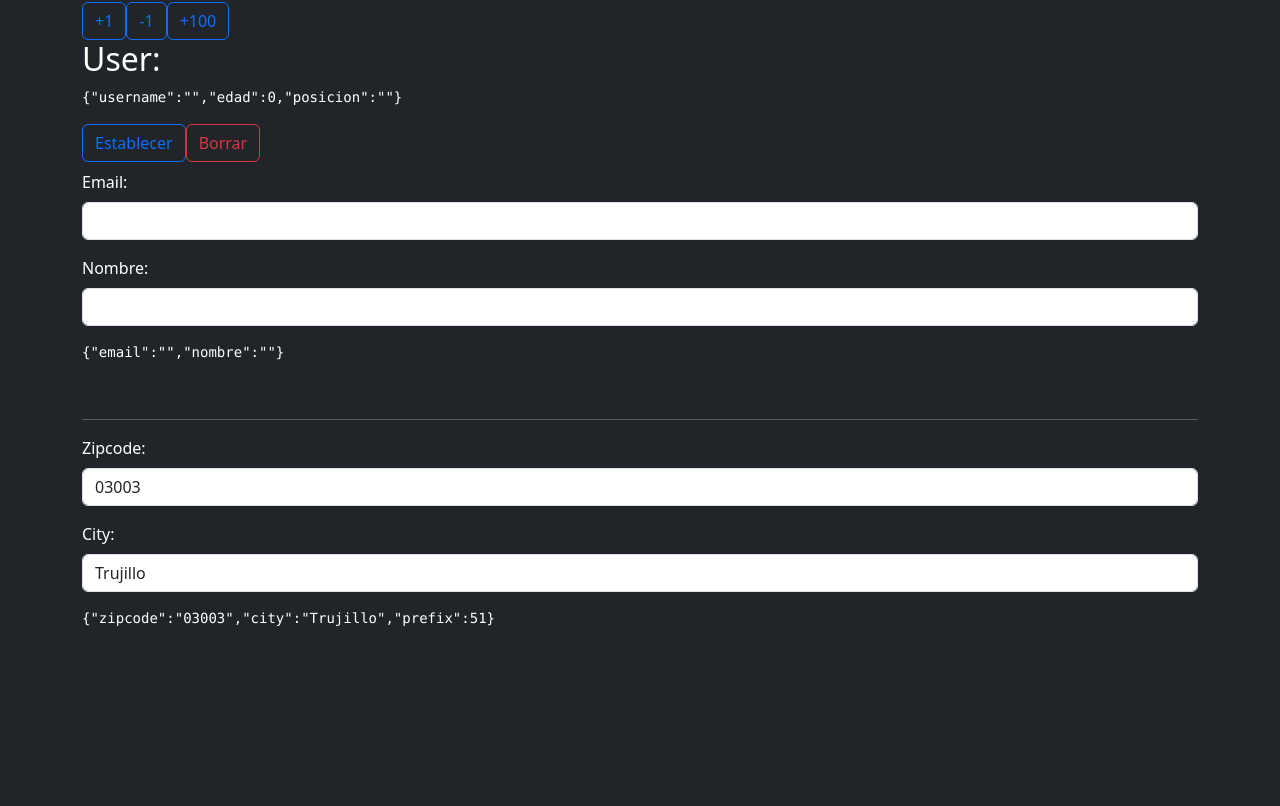
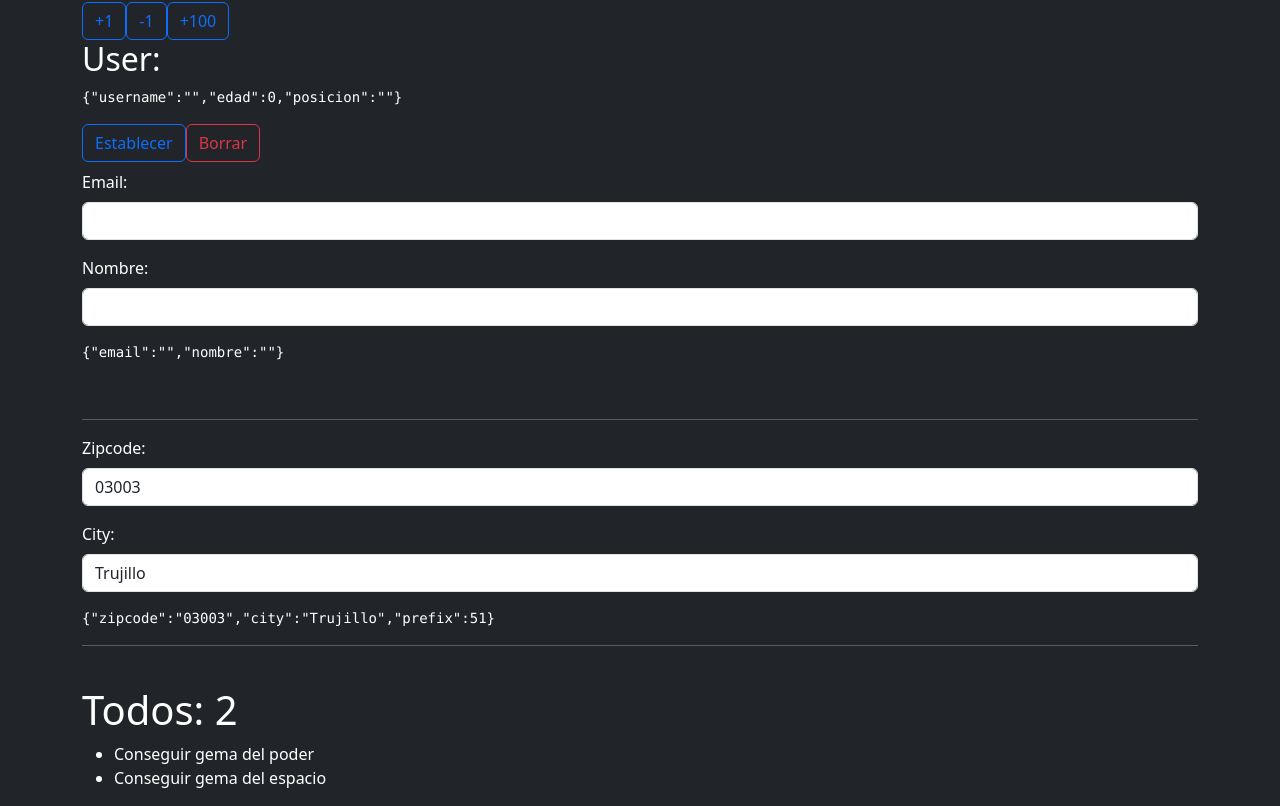
Before and after one commit to jchaconv/react-typescript, a React (Create React App) app in the folder mi-app/: page / in a window 1280 px wide. Shown: the part 737-1543 px from the top of the page. Before the commit the page ends 1382 px from the top, so only its background shows below. Built offline with nearby package versions, Linux system fonts and the light colour scheme.

Commit message:
fin useContext createContext ContextProvider

```diff
--- a/mi-app/src/App.tsx
+++ b/mi-app/src/App.tsx
@@ -5,6 +5,7 @@
 import { TimerPadre } from "./components/TimerPadre";
 import { UserRed } from "./components/UserRed";
 import { Usuario } from "./components/Usuario";
+import { Todo } from "./todo/Todo";
 
 
 function App() {
@@ -34,7 +35,10 @@
         <hr />
 
         <Formulario2 />
+        <hr />
+        <br />
 
+        <Todo />
 
 
       </>
--- /dev/null
+++ b/mi-app/src/todo/Todo.tsx
@@ -0,0 +1,12 @@
+import { Title } from "./components/Title"
+import { TodoList } from "./components/TodoList"
+import { TodoProvider } from "./context/TodoProvider"
+
+export const Todo = () => {
+    return (
+        <TodoProvider>
+            <Title />
+            <TodoList />
+        </TodoProvider>
+    )
+}
--- /dev/null
+++ b/mi-app/src/todo/components/Title.tsx
@@ -0,0 +1,10 @@
+import { useTodos } from '../hooks/useTodos'
+
+export const Title = () => {
+
+    const { pendingTodos } = useTodos();
+
+    return (
+        <h1>Todos: { pendingTodos }</h1>
+    )
+}
--- /dev/null
+++ b/mi-app/src/todo/components/TodoItem.tsx
@@ -0,0 +1,33 @@
+import { TodoContext } from "../context/TodoContext";
+import { useTodos } from "../hooks/useTodos";
+import { Todo } from "../interfaces/interfaces"
+import { useContext } from "react";
+
+interface props {
+    todo: Todo
+}
+
+export const TodoItem = ({ todo }: props) => {
+
+    //const { toggleTodo } = useContext( TodoContext );
+
+    const { toggleTodo } = useTodos();
+
+    /*const handleDoubleClick = () => {
+        //console.log('handleDoubleClick: ', todo.desc);
+        toggleTodo( todo.id );
+    }*/
+
+    return (
+        <li
+            // onDoubleClick={handleDoubleClick}
+            onDoubleClick={ () => toggleTodo( todo.id ) }
+            style={{
+                cursor: 'pointer',
+                textDecoration: todo.completed ? 'line-through' : ''
+            }}
+        >
+            {todo.desc}
+        </li>
+    )
+}
--- /dev/null
+++ b/mi-app/src/todo/components/TodoList.tsx
@@ -0,0 +1,24 @@
+//import { useContext } from "react"
+//import { TodoContext } from "../context/TodoContext";
+import { TodoItem } from "./TodoItem";
+import { useTodos } from "../hooks/useTodos";
+
+
+export const TodoList = () => {
+
+    //const { todoState } = useContext( TodoContext );
+    //const { todos } = todoState;
+
+    const { todos } = useTodos(); //Mejor usar el customhook
+
+    console.log( todos );
+
+
+    return (
+        <ul>
+            {
+                todos.map( todo => <TodoItem todo={ todo } key={ todo.id } /> )
+            }
+        </ul>
+    )
+}
--- /dev/null
+++ b/mi-app/src/todo/context/TodoContext.tsx
@@ -0,0 +1,10 @@
+import { createContext } from "react";
+import { TodoState } from "../interfaces/interfaces";
+
+export type TodoContextProps = {
+    todoState: TodoState;
+    toggleTodo: ( id_: string) => void;
+}
+
+//{} as TodoContextProps para evitar errores
+export const TodoContext = createContext<TodoContextProps>({} as TodoContextProps);
--- /dev/null
+++ b/mi-app/src/todo/context/TodoProvider.tsx
@@ -0,0 +1,50 @@
+import { useReducer } from 'react'
+import { TodoContext } from './TodoContext'
+import { TodoState } from '../interfaces/interfaces'
+import { todoReducer } from './todoReducer'
+
+const INITIAL_STATE: TodoState = {
+    todoCount: 2,
+    todos: [
+        {
+            id:'1',
+            desc: 'Conseguir gema del poder',
+            completed: false
+        },
+        {
+            id:'2',
+            desc: 'Conseguir gema del espacio',
+            completed: false,
+        }
+
+    ],
+    completed: 0,
+    pending: 2
+}
+
+//Se pone el arreglo porque si en el componente hay más de un elemento sale error
+//por ejemplo si hay un h1 y un div sale error. Si hay solo un h1 solo toma bien.
+interface props {
+    children: JSX.Element | JSX.Element[]
+}
+
+export const TodoProvider = ({ children }: props) => {
+
+    const [todoState, dispatch] = useReducer(todoReducer, INITIAL_STATE);
+
+    const toggleTodo = ( id: string ) => {
+        dispatch({ type: 'toggleTodo', payload: { id } })
+    }
+
+    return (
+        // Para retornar todo el state en el provider
+        //Esto sirve para que todos los hijos tengan acceso a la info
+        <TodoContext.Provider value={{
+            todoState,
+            toggleTodo
+        }}
+        >
+            { children }
+        </TodoContext.Provider>
+    )
+}
--- /dev/null
+++ b/mi-app/src/todo/context/todoReducer.ts
@@ -0,0 +1,32 @@
+import { Todo, TodoState } from "../interfaces/interfaces";
+
+type TodoActions =
+    | { type: 'addTodo', payload: Todo }
+    | { type: 'toggleTodo', payload: { id: string } }; //este payload
+
+export const todoReducer = (state: TodoState, action: TodoActions) => {
+
+    switch (action.type) {
+        case 'addTodo':
+            return {
+                ...state,
+                todos: [ ...state.todos, action.payload ] //retornar un nuevo todo
+            }
+        case 'toggleTodo':
+            return {
+                ...state,
+                //para hacer una copia de todas las propiedades
+                //si se deja solo como (todo) hace una copia y no funciona bien
+                todos: state.todos.map( ({...todo}) => {
+                    if( todo.id === action.payload.id ) {
+                        todo.completed = !todo.completed;
+                    }
+                    return todo;
+                })
+            }
+
+        default:
+            return state;
+    }
+
+}
--- /dev/null
+++ b/mi-app/src/todo/hooks/useTodos.ts
@@ -0,0 +1,14 @@
+import { useContext } from "react";
+import { TodoContext } from "../context/TodoContext";
+
+export const useTodos = () => {
+
+    const { todoState, toggleTodo } = useContext( TodoContext );
+    const { todos } = todoState;
+
+    return {
+        todos: todos,
+        pendingTodos: todos.filter( todo => !todo.completed ).length,
+        toggleTodo
+    }
+}
--- /dev/null
+++ b/mi-app/src/todo/interfaces/interfaces.ts
@@ -0,0 +1,12 @@
+export interface Todo {
+    id: string;
+    desc: string;
+    completed: boolean;
+}
+
+export interface TodoState {
+    todoCount: number;
+    todos: Todo[];
+    completed: number;
+    pending: number;
+}
```
Also changed, not shown: 1 other file (tests, documents, lock files or other folders).
